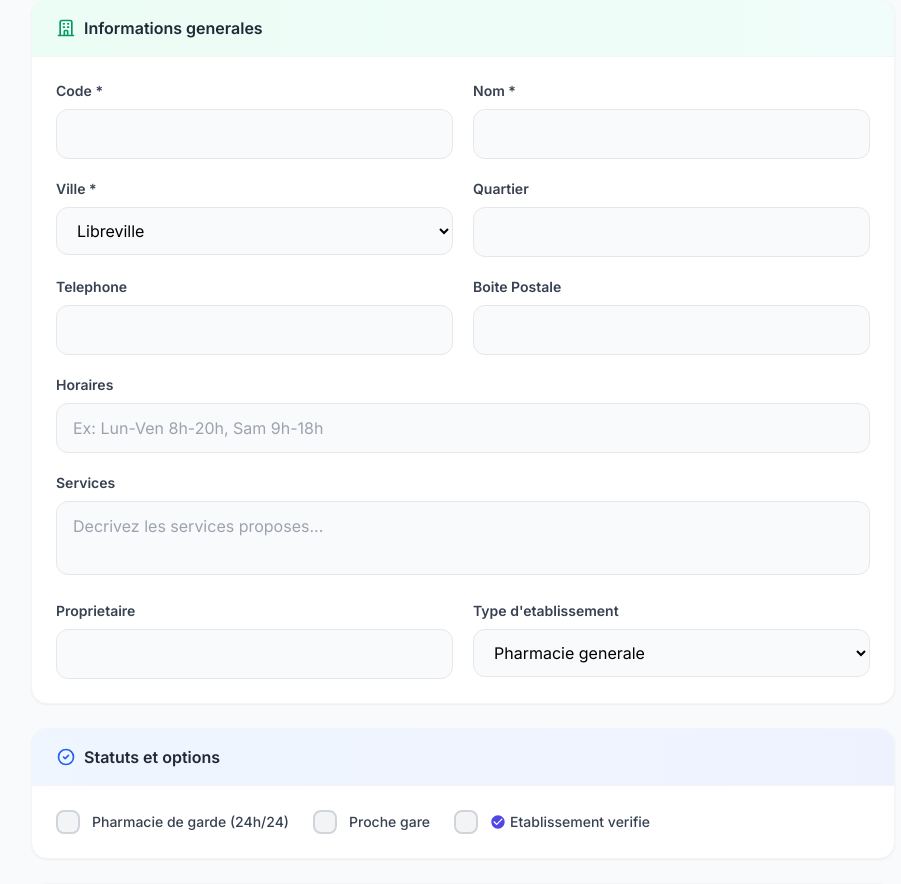
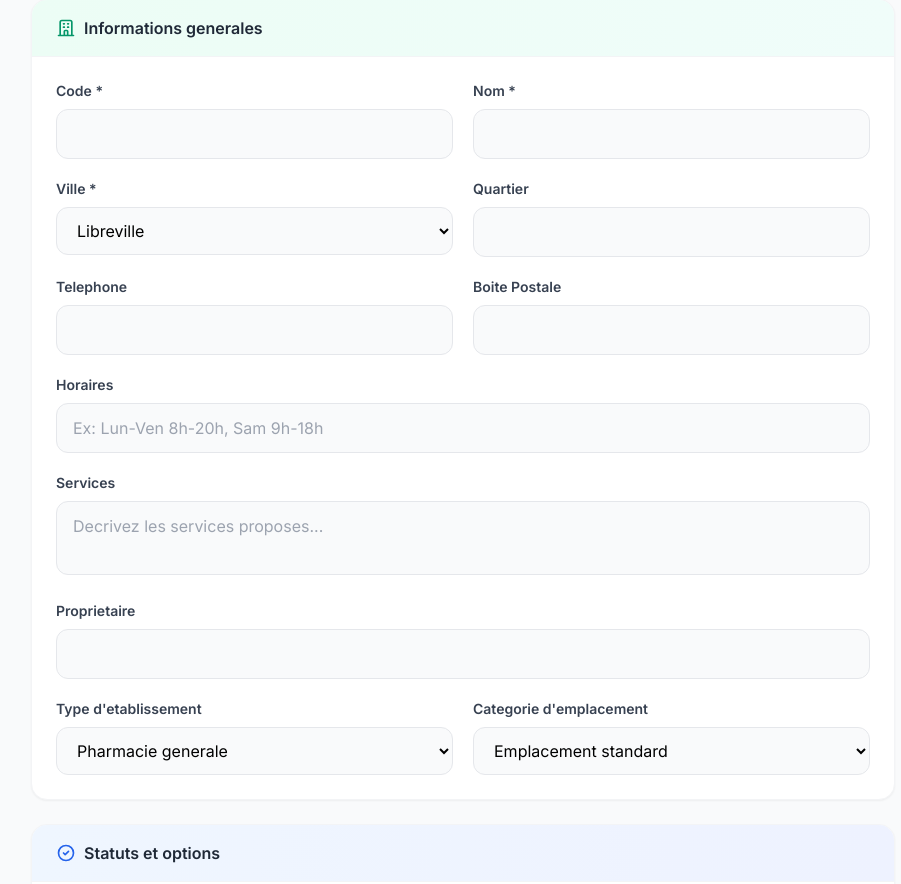
Before and after one commit to moa-digitalagency/PhramaGA, a Flask app: page /admin/pharmacy/add in a window 1280 px wide. Shown: the part 114-998 px from the top of the page, without its empty margins (177-1078 px from the left). Run offline with Flask 3, Linux system fonts and the light colour scheme; the visitor is signed in with stand-in values (Sample User, id 1); some libraries are stand-ins or nearby versions.

Commit message:
Separate pharmacy establishment type from location category
Update models, routes, and service layer to distinguish between establishment type and location category, including database schema adjustments and form template modifications.

Replit-Commit-Author: Agent
Replit-Commit-Session-Id: 19b2d0f3-fdf4-4f0e-8019-b4fbb0629540
Replit-Commit-Checkpoint-Type: full_checkpoint
Replit-Commit-Event-Id: ca823e03-3665-4e23-b7c5-525049a94aa2
Replit-Commit-Screenshot-Url: https://storage.googleapis.com/screenshot-production-us-central1/81256915-5312-4699-a61b-922fec206414/19b2d0f3-fdf4-4f0e-8019-b4fbb0629540/nFCeH5a
Replit-Helium-Checkpoint-Created: true

```diff
--- a/models/pharmacy.py
+++ b/models/pharmacy.py
@@ -2,14 +2,24 @@ from extensions import db
 from datetime import datetime, timedelta
 
 
-PHARMACY_CATEGORIES = [
-    ('generale', 'Pharmacie générale'),
+ETABLISSEMENT_TYPES = [
+    ('pharmacie_generale', 'Pharmacie générale'),
+    ('pharmacie_garde_24h', 'Pharmacie de garde 24h/24'),
+    ('pharmacie_garde_principale', 'Pharmacie de garde principale'),
+    ('pharmacie_generale_24h', 'Pharmacie générale 24h/24'),
+    ('depot_pharmaceutique', 'Dépôt pharmaceutique'),
+    ('pharmacie_hospitaliere', 'Pharmacie hospitalière'),
+]
+
+LOCATION_CATEGORIES = [
+    ('standard', 'Emplacement standard'),
     ('gare', 'Proche de la gare'),
     ('hopital', 'Proche de l\'hôpital'),
     ('aeroport', 'Proche de l\'aéroport'),
     ('centre_commercial', 'Centre commercial'),
     ('marche', 'Proche du marché'),
-    ('depot', 'Dépôt pharmaceutique'),
+    ('centre_ville', 'Centre-ville'),
+    ('zone_residentielle', 'Zone résidentielle'),
 ]
 
 class Pharmacy(db.Model):
@@ -23,8 +33,8 @@ class Pharmacy(db.Model):
     horaires = db.Column(db.String(200))
     services = db.Column(db.Text)
     proprietaire = db.Column(db.String(200))
-    type_etablissement = db.Column(db.String(100))
-    categorie = db.Column(db.String(50), default='generale')
+    type_etablissement = db.Column(db.String(100), default='pharmacie_generale')
+    categorie_emplacement = db.Column(db.String(50), default='standard')
     is_garde = db.Column(db.Boolean, default=False)
     garde_start_date = db.Column(db.DateTime)
     garde_end_date = db.Column(db.DateTime)
@@ -58,8 +68,8 @@ class Pharmacy(db.Model):
             'horaires': self.horaires or '',
             'services': self.services or '',
             'proprietaire': self.proprietaire or '',
-            'type_etablissement': self.type_etablissement or '',
-            'categorie': self.categorie or 'generale',
+            'type_etablissement': self.type_etablissement or 'pharmacie_generale',
+            'categorie_emplacement': self.categorie_emplacement or 'standard',
             'is_garde': self.is_currently_garde,
             'is_gare': self.is_gare,
             'lat': self.latitude,
--- a/routes/admin.py
+++ b/routes/admin.py
@@ -83,6 +83,7 @@ def admin_add_pharmacy():
             'services': request.form.get('services'),
             'proprietaire': request.form.get('proprietaire'),
             'type_etablissement': request.form.get('type_etablissement'),
+            'categorie_emplacement': request.form.get('categorie_emplacement'),
             'is_garde': request.form.get('is_garde') == 'on',
             'is_gare': request.form.get('is_gare') == 'on',
             'is_verified': request.form.get('is_verified') == 'on',
@@ -114,6 +115,7 @@ def admin_edit_pharmacy(id):
             'services': request.form.get('services'),
             'proprietaire': request.form.get('proprietaire'),
             'type_etablissement': request.form.get('type_etablissement'),
+            'categorie_emplacement': request.form.get('categorie_emplacement'),
             'is_garde': request.form.get('is_garde') == 'on',
             'is_gare': request.form.get('is_gare') == 'on',
             'is_verified': request.form.get('is_verified') == 'on',
@@ -319,7 +321,8 @@ def approve_pharmacy_proposal(id):
         horaires=proposal.horaires,
         services=proposal.services,
         proprietaire=proposal.proprietaire,
-        type_etablissement=proposal.type_etablissement or 'Pharmacie générale',
+        type_etablissement=proposal.type_etablissement or 'pharmacie_generale',
+        categorie_emplacement=proposal.categorie_emplacement or 'standard',
         is_garde=proposal.is_garde,
         latitude=proposal.latitude,
         longitude=proposal.longitude,
--- a/routes/public.py
+++ b/routes/public.py
@@ -142,8 +142,8 @@ def submit_pharmacy_proposal():
         horaires=data.get('horaires', ''),
         services=data.get('services', ''),
         proprietaire=data.get('proprietaire', ''),
-        type_etablissement=data.get('type_etablissement', ''),
-        categorie=data.get('categorie', 'generale'),
+        type_etablissement=data.get('type_etablissement', 'pharmacie_generale'),
+        categorie_emplacement=data.get('categorie_emplacement', 'standard'),
         is_garde=data.get('is_garde', False),
         latitude=data.get('latitude'),
         longitude=data.get('longitude'),
--- a/services/pharmacy_service.py
+++ b/services/pharmacy_service.py
@@ -70,7 +70,8 @@ class PharmacyService:
             horaires=data.get('horaires'),
             services=data.get('services'),
             proprietaire=data.get('proprietaire'),
-            type_etablissement=data.get('type_etablissement'),
+            type_etablissement=data.get('type_etablissement', 'pharmacie_generale'),
+            categorie_emplacement=data.get('categorie_emplacement', 'standard'),
             is_garde=data.get('is_garde', False),
             is_gare=data.get('is_gare', False),
             is_verified=data.get('is_verified', False),
@@ -94,6 +95,7 @@ class PharmacyService:
         pharmacy.services = data.get('services', pharmacy.services)
         pharmacy.proprietaire = data.get('proprietaire', pharmacy.proprietaire)
         pharmacy.type_etablissement = data.get('type_etablissement', pharmacy.type_etablissement)
+        pharmacy.categorie_emplacement = data.get('categorie_emplacement', pharmacy.categorie_emplacement)
         pharmacy.is_garde = data.get('is_garde', pharmacy.is_garde)
         pharmacy.is_gare = data.get('is_gare', pharmacy.is_gare)
         pharmacy.is_verified = data.get('is_verified', pharmacy.is_verified)
--- a/templates/admin/pharmacy_form.html
+++ b/templates/admin/pharmacy_form.html
@@ -113,21 +113,37 @@
                                   placeholder="Decrivez les services proposes...">{{ pharmacy.services if pharmacy else '' }}</textarea>
                     </div>
 
+                    <div>
+                        <label class="block text-sm font-semibold text-gray-700 mb-2">Proprietaire</label>
+                        <input type="text" name="proprietaire" value="{{ pharmacy.proprietaire if pharmacy else '' }}"
+                               class="form-input w-full px-4 py-3 bg-gray-50 border border-gray-200 rounded-xl focus:ring-2 focus:ring-emerald-500 focus:border-emerald-500 focus:bg-white">
+                    </div>
+
                     <div class="grid grid-cols-1 md:grid-cols-2 gap-5">
-                        <div>
-                            <label class="block text-sm font-semibold text-gray-700 mb-2">Proprietaire</label>
-                            <input type="text" name="proprietaire" value="{{ pharmacy.proprietaire if pharmacy else '' }}"
-                                   class="form-input w-full px-4 py-3 bg-gray-50 border border-gray-200 rounded-xl focus:ring-2 focus:ring-emerald-500 focus:border-emerald-500 focus:bg-white">
-                        </div>
                         <div>
                             <label class="block text-sm font-semibold text-gray-700 mb-2">Type d'etablissement</label>
                             <select name="type_etablissement"
                                     class="form-input w-full px-4 py-3 bg-gray-50 border border-gray-200 rounded-xl focus:ring-2 focus:ring-emerald-500 focus:border-emerald-500 focus:bg-white">
-                                <option value="Pharmacie generale" {% if pharmacy and pharmacy.type_etablissement == 'Pharmacie generale' %}selected{% endif %}>Pharmacie generale</option>
-                                <option value="Pharmacie de garde 24h/24" {% if pharmacy and pharmacy.type_etablissement == 'Pharmacie de garde 24h/24' %}selected{% endif %}>Pharmacie de garde 24h/24</option>
-                                <option value="Pharmacie de garde principal" {% if pharmacy and pharmacy.type_etablissement == 'Pharmacie de garde principal' %}selected{% endif %}>Pharmacie de garde principal</option>
-                                <option value="Pharmacie generale 24h/24" {% if pharmacy and pharmacy.type_etablissement == 'Pharmacie generale 24h/24' %}selected{% endif %}>Pharmacie generale 24h/24</option>
-                                <option value="Depot pharmaceutique" {% if pharmacy and pharmacy.type_etablissement == 'Depot pharmaceutique' %}selected{% endif %}>Depot pharmaceutique</option>
+                                <option value="pharmacie_generale" {% if pharmacy and pharmacy.type_etablissement == 'pharmacie_generale' %}selected{% endif %}>Pharmacie generale</option>
+                                <option value="pharmacie_garde_24h" {% if pharmacy and pharmacy.type_etablissement == 'pharmacie_garde_24h' %}selected{% endif %}>Pharmacie de garde 24h/24</option>
+                                <option value="pharmacie_garde_principale" {% if pharmacy and pharmacy.type_etablissement == 'pharmacie_garde_principale' %}selected{% endif %}>Pharmacie de garde principale</option>
+                                <option value="pharmacie_generale_24h" {% if pharmacy and pharmacy.type_etablissement == 'pharmacie_generale_24h' %}selected{% endif %}>Pharmacie generale 24h/24</option>
+                                <option value="depot_pharmaceutique" {% if pharmacy and pharmacy.type_etablissement == 'depot_pharmaceutique' %}selected{% endif %}>Depot pharmaceutique</option>
+                                <option value="pharmacie_hospitaliere" {% if pharmacy and pharmacy.type_etablissement == 'pharmacie_hospitaliere' %}selected{% endif %}>Pharmacie hospitaliere</option>
+                            </select>
+                        </div>
+                        <div>
+                            <label class="block text-sm font-semibold text-gray-700 mb-2">Categorie d'emplacement</label>
+                            <select name="categorie_emplacement"
+                                    class="form-input w-full px-4 py-3 bg-gray-50 border border-gray-200 rounded-xl focus:ring-2 focus:ring-emerald-500 focus:border-emerald-500 focus:bg-white">
+                                <option value="standard" {% if pharmacy and pharmacy.categorie_emplacement == 'standard' %}selected{% endif %}>Emplacement standard</option>
+                                <option value="gare" {% if pharmacy and pharmacy.categorie_emplacement == 'gare' %}selected{% endif %}>Proche de la gare</option>
+                                <option value="hopital" {% if pharmacy and pharmacy.categorie_emplacement == 'hopital' %}selected{% endif %}>Proche de l'hopital</option>
+                                <option value="aeroport" {% if pharmacy and pharmacy.categorie_emplacement == 'aeroport' %}selected{% endif %}>Proche de l'aeroport</option>
+                                <option value="centre_commercial" {% if pharmacy and pharmacy.categorie_emplacement == 'centre_commercial' %}selected{% endif %}>Centre commercial</option>
+                                <option value="marche" {% if pharmacy and pharmacy.categorie_emplacement == 'marche' %}selected{% endif %}>Proche du marche</option>
+                                <option value="centre_ville" {% if pharmacy and pharmacy.categorie_emplacement == 'centre_ville' %}selected{% endif %}>Centre-ville</option>
+                                <option value="zone_residentielle" {% if pharmacy and pharmacy.categorie_emplacement == 'zone_residentielle' %}selected{% endif %}>Zone residentielle</option>
                             </select>
                         </div>
                     </div>
```
Also changed, not shown: models/submission.py (+4 -4 lines), 1 other file.
